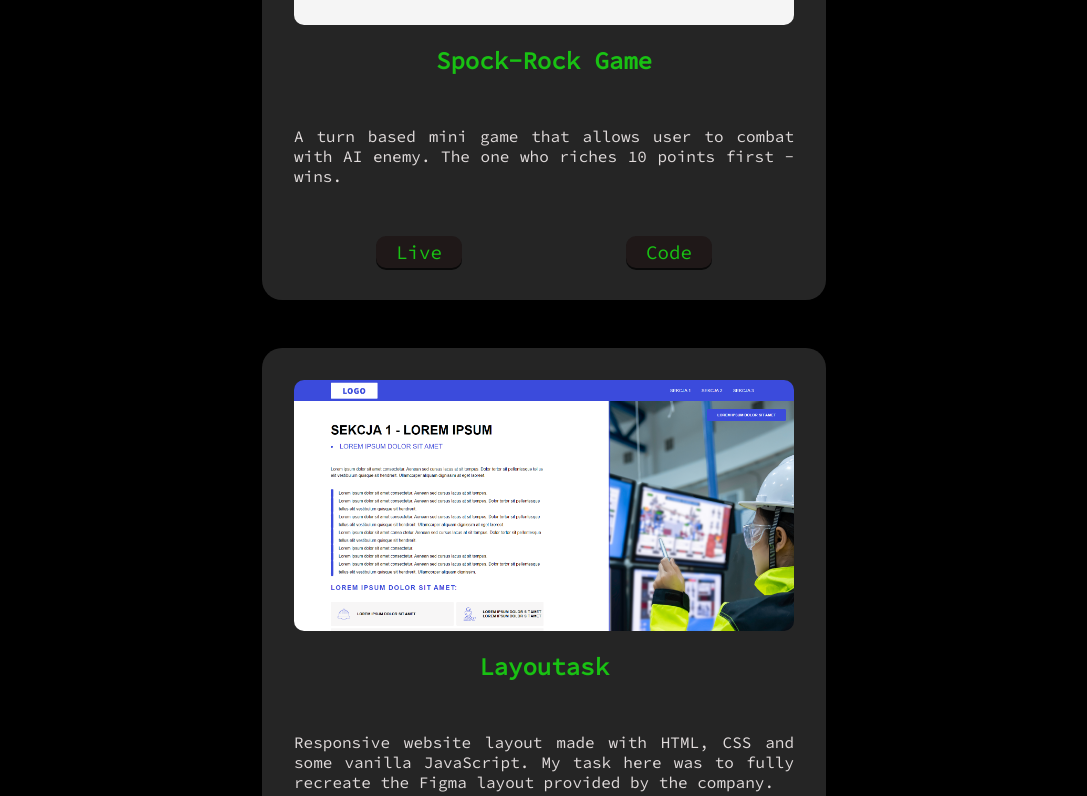
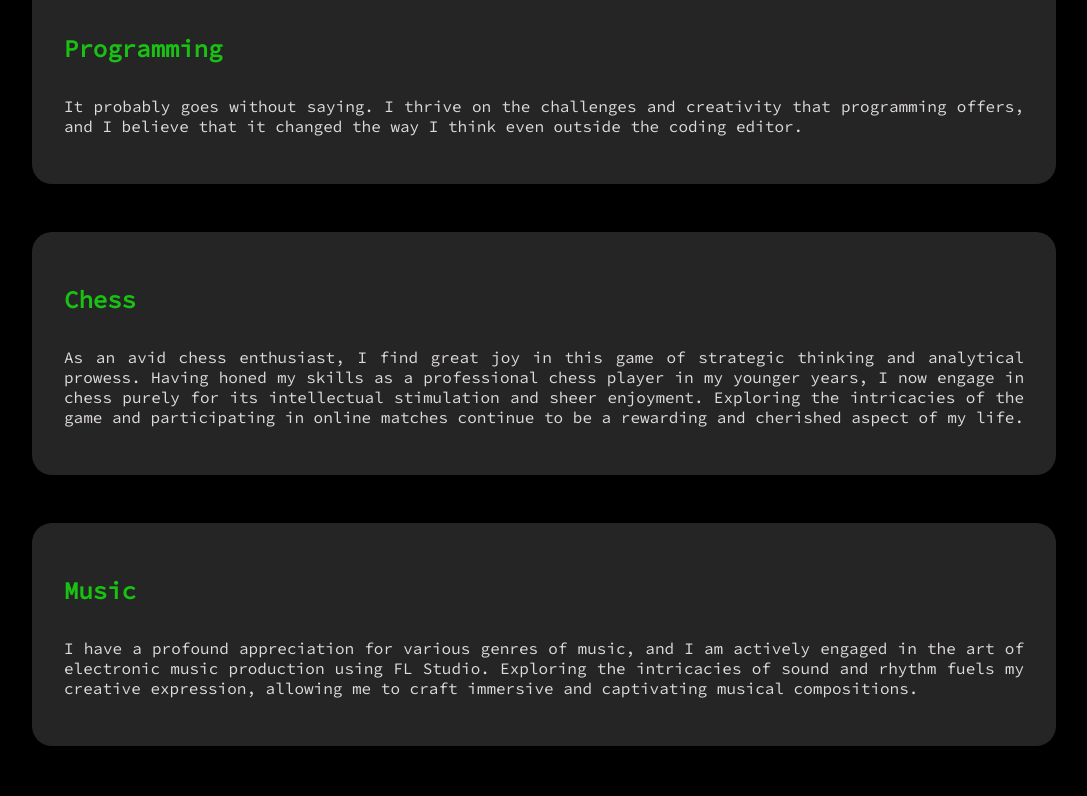
Before and after one commit to ddmuzyk/dmuzyka, a React (Create React App) app: page / in a window 1280 px wide. Shown: the part 4064-4860 px from the top of the page, without its empty margins (96-1183 px from the left). Built offline with nearby package versions, Linux system fonts and the light colour scheme.

Commit message:
removing some projects for now

```diff
--- a/src/components/Works/subWorks/projects/projects.js
+++ b/src/components/Works/subWorks/projects/projects.js
@@ -29,22 +29,22 @@ const projects = [
     code: 'https://github.com/ddmuzyk/punkbeers',
     hover_color: 'rgb(255, 148, 237)',
   },
-  {
-    title: 'Spock-Rock Game',
-    description: 'A turn based mini game that allows user to combat with AI enemy. The one who riches 10 points first - wins.',
-    img: spock,
-    live: 'https://ddmuzyk.github.io/spock-rock-papers-scissors-lizard/',
-    code: 'https://github.com/ddmuzyk/spock-rock-papers-scissors-lizard',
-    hover_color: 'white'
-  },
-  {
-    title: 'Layoutask',
-    description: 'Responsive website layout made with HTML, CSS and some vanilla JavaScript. My task here was to fully recreate the Figma layout provided by the company.',
-    img: layoutask,
-    live: 'https://layoutask.onrender.com/',
-    code: 'https://github.com/ddmuzyk/Layout',
-    hover_color: 'aqua'
-  }
+  // {
+  //   title: 'Spock-Rock Game',
+  //   description: 'A turn based mini game that allows user to combat with AI enemy. The one who riches 10 points first - wins.',
+  //   img: spock,
+  //   live: 'https://ddmuzyk.github.io/spock-rock-papers-scissors-lizard/',
+  //   code: 'https://github.com/ddmuzyk/spock-rock-papers-scissors-lizard',
+  //   hover_color: 'white'
+  // },
+  // {
+  //   title: 'Layoutask',
+  //   description: 'Responsive website layout made with HTML, CSS and some vanilla JavaScript. My task here was to fully recreate the Figma layout provided by the company.',
+  //   img: layoutask,
+  //   live: 'https://layoutask.onrender.com/',
+  //   code: 'https://github.com/ddmuzyk/Layout',
+  //   hover_color: 'aqua'
+  // }
 ]
 
 export default projects;
```
